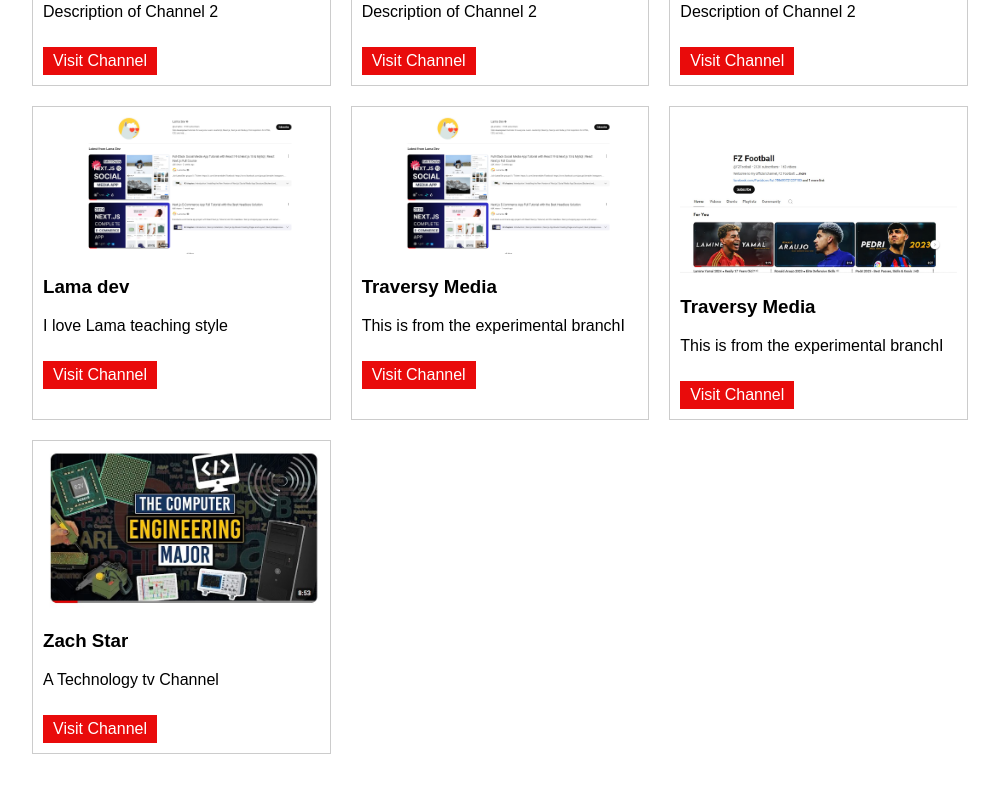
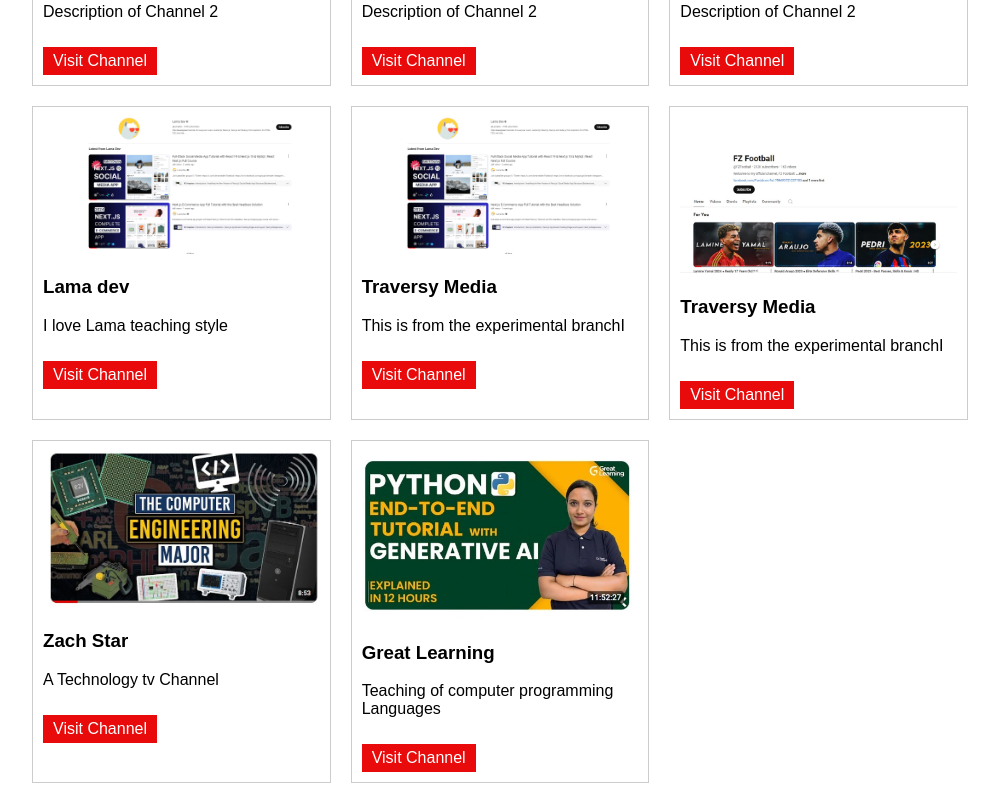
Before and after one commit to Fonyuygita/Btube, a plain HTML site: page index.html in a window 1280 px wide. Shown: the part 1730-2533 px from the top of the page, without its empty margins (240-1239 px from the left). Before the commit the page ends 2504 px from the top, so only its background shows below. Drawn offline with Linux system fonts and the light colour scheme.

Commit message:
Added a python tv channel including channel link

```diff
--- a/index.html
+++ b/index.html
@@ -176,6 +176,14 @@
         <a href="https://www.youtube.com/watch?v=avZTQgLs064&t=52s&pp=ygUfY29tcHV0ZXIgZW5naW5lZXJpbmcgdGVjaG5vbG9neQ%3D%3D" class="visit-button">Visit Channel</a>
       </div>
 
+      <!-- Adding another video card -->
+      <div class="video-card">
+        <img src="./images/python tuto.jpg" alt="Video Thumbnail">
+        <h3>Great Learning</h3>
+        <p>Teaching of computer programming Languages</p>
+        <a href="https://www.youtube.com/watch?v=-65r_3r-nN4" class="visit-button">Visit Channel</a>
+      </div>
+
     </section>
   </main>
   <script src="script.js"></script>
```
Also changed, not shown: images/python tuto.jpg (added).
